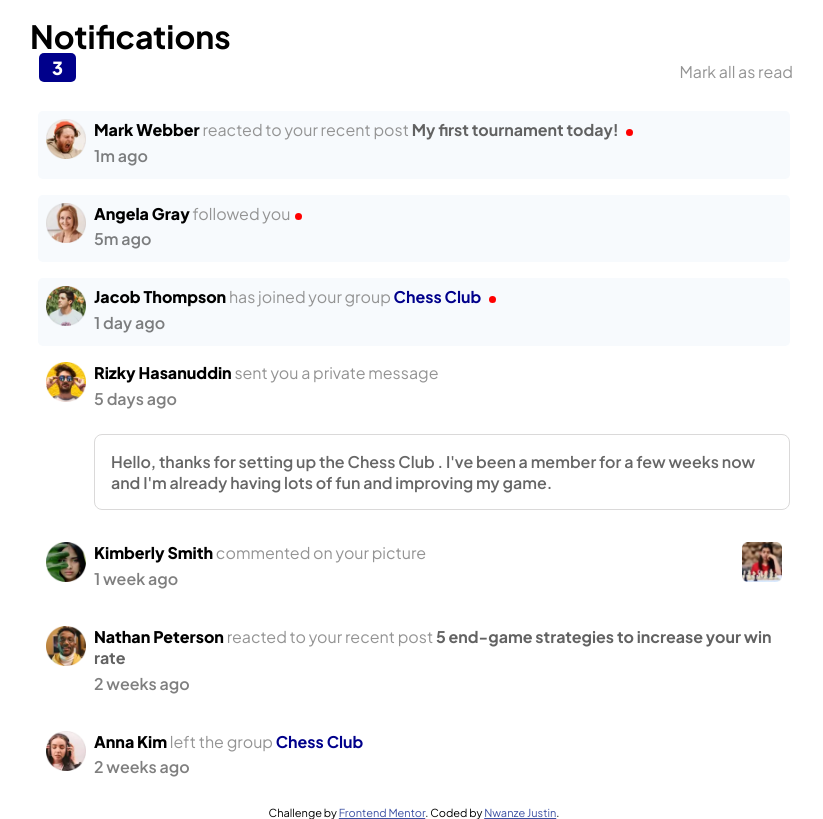
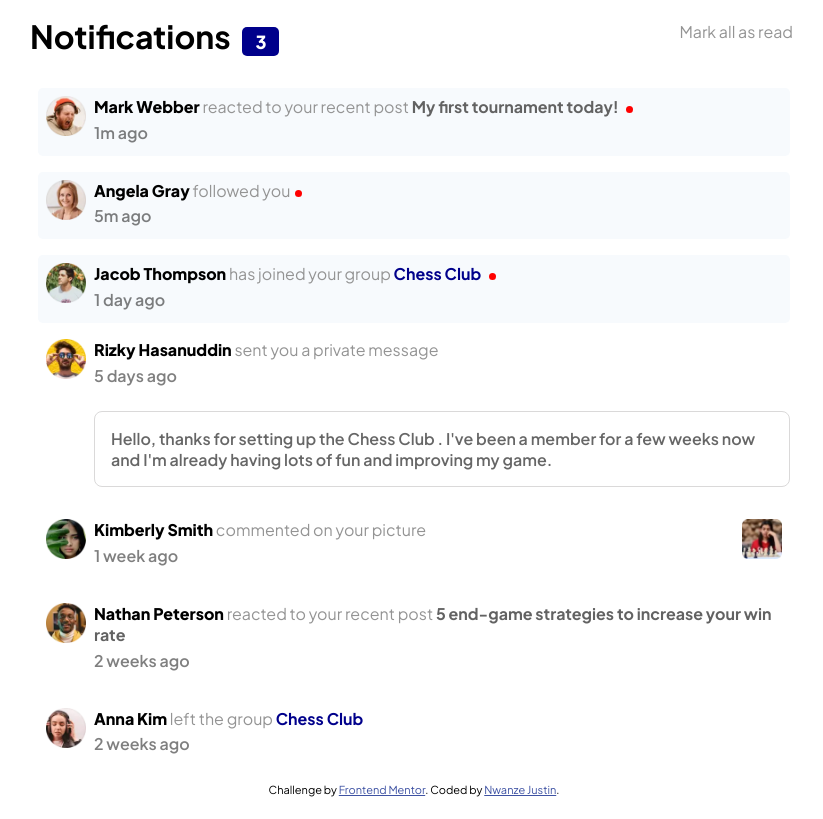
Before and after one commit to iamprincetj/notifications-page-main, a plain HTML site: page index.html in a window 1280 px wide. Shown: the whole page, without its empty margins (226-1049 px from the left). Drawn offline with Linux system fonts and the light colour scheme.

Commit message:
Update style.css

```diff
--- a/style.css
+++ b/style.css
@@ -49,7 +49,7 @@ p {
   margin-bottom: 1.5em;
 }
 
-.header h2 {
+.header h1 {
   display: inline;
 }
 
```
